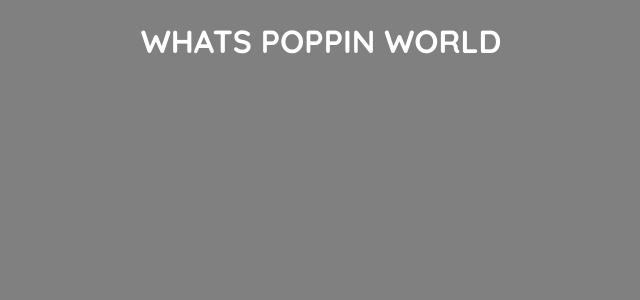
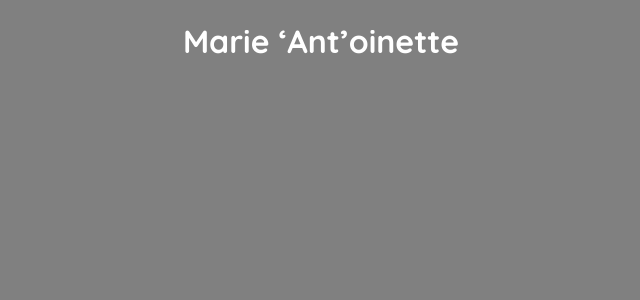
Before and after one commit to cmalhi/extremeantracing, a React (Create React App) app: page / in a window 1280 px wide. Shown: the top 300 px of the page, without its empty margins (319-959 px from the left). Built offline with nearby package versions, Linux system fonts and the light colour scheme; a web font is replaced by a local one.

Commit message:
name displayed through prop

```diff
--- a/src/App.js
+++ b/src/App.js
@@ -3,11 +3,44 @@ import logo from './logo.svg';
 import './App.css';
 import Card from './components/ant-card/card';
 
+const sampleData = [
+      {
+        "name": "Marie ‘Ant’oinette",
+        "weight": 2,
+        "color": "BLACK",
+        "length": 12
+      },
+      {
+        "name": "Flamin’ Pincers",
+        "weight": 2,
+        "color": "RED",
+        "length": 11
+      },
+      {
+        "name": "Big Susan",
+        "weight": 5,
+        "color": "BLACK",
+        "length": 20
+      },
+      {
+        "name": "The Unbeareable Lightness of Being",
+        "weight": 1,
+        "color": "SILVER",
+        "length": 5
+      },
+      {
+        "name": "‘The Duke’",
+        "weight": 3,
+        "color": "RED",
+        "length": 17
+      }
+    ]
+
 class App extends Component {
   render() {
     return (
       <div className="App">
-        <Card />
+        <Card name={sampleData[0].name} weight={sampleData[0].weight} color={sampleData[0].color} length={sampleData[0].length} />
       </div>
     );
   }
--- a/src/components/ant-card/card.js
+++ b/src/components/ant-card/card.js
@@ -2,7 +2,7 @@ import React from 'react';
 
 const Card = (props) => {
   return (
-    <h1>WHATS POPPIN WORLD</h1>
+     <h1>{props.name}</h1>
   );
 }
 
```
